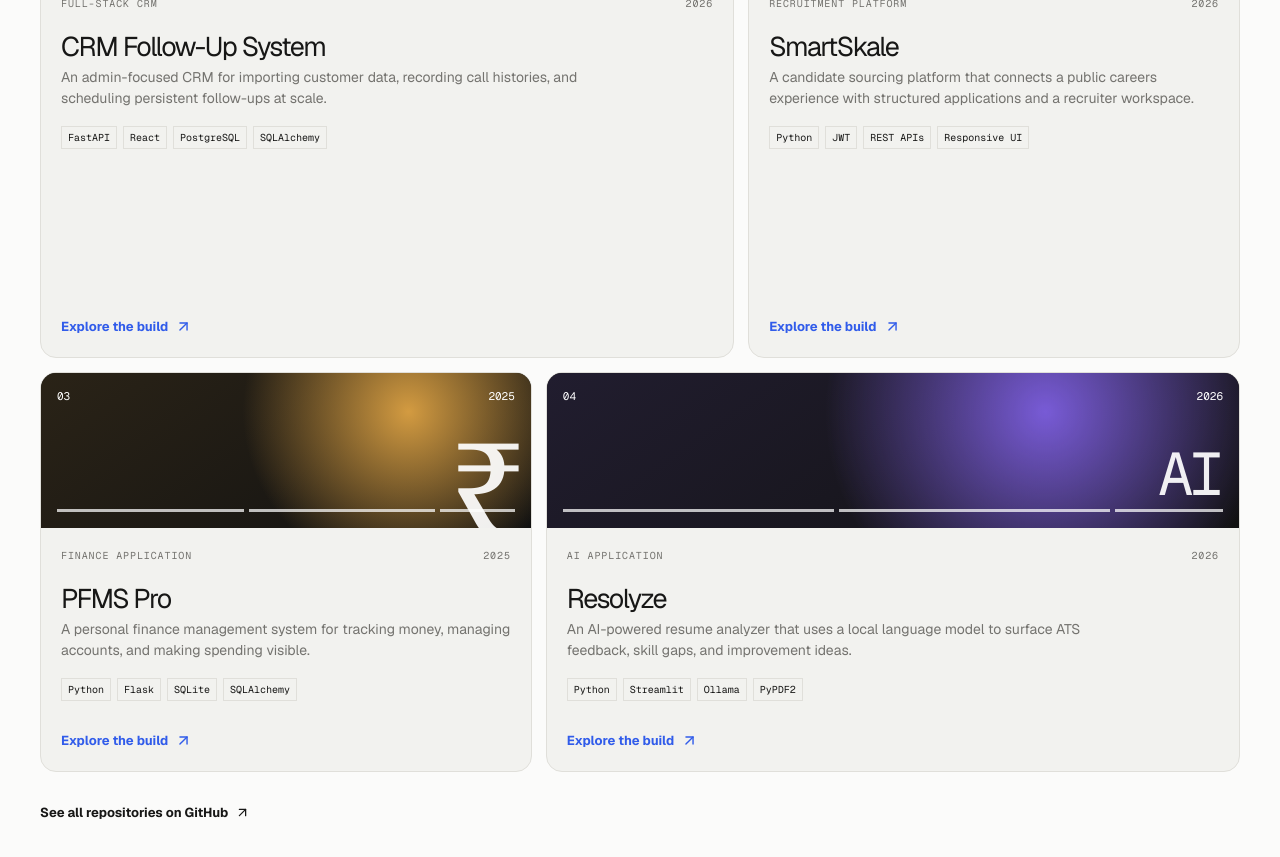
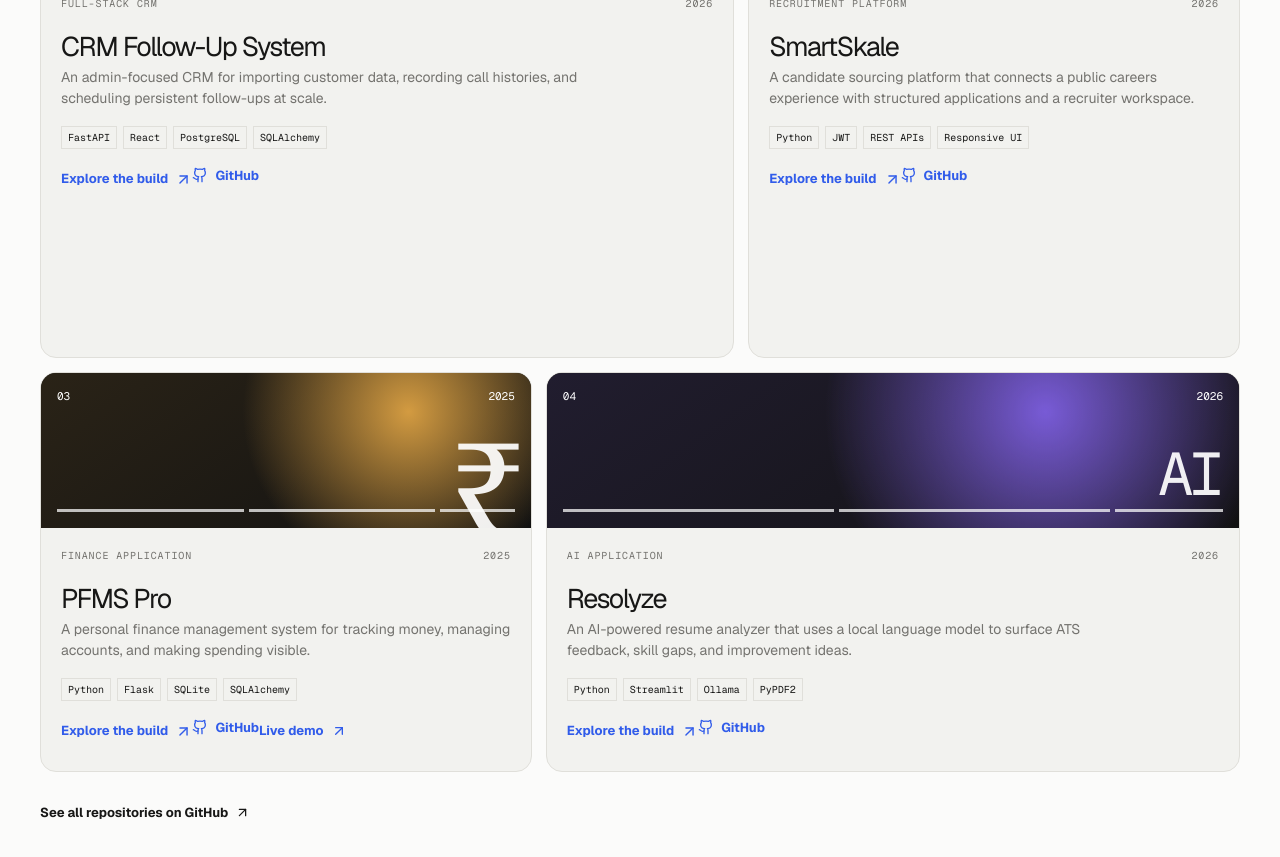
Before and after one commit to Kunal-debug1/Portfolio, a Next.js app: page / in a window 1280 px wide. Shown: the part 1720-2577 px from the top of the page. Built offline with nearby package versions, Linux system fonts and the light colour scheme.

Commit message:
Refresh project explorer and add direct repository links

```diff
--- a/src/components/project-explorer.tsx
+++ b/src/components/project-explorer.tsx
@@ -1,10 +1,11 @@
 "use client";
 import Link from "next/link";
-import { ArrowUpRight } from "lucide-react";
+import { ArrowUpRight, Github } from "lucide-react";
 import { useMemo, useState } from "react";
 import type { Project } from "@/data/portfolio";
 
 const filters = ["All", "Systems", "AI", "Finance"];
+
 export function ProjectExplorer({ projects }: { projects: Project[] }) {
   const [filter, setFilter] = useState("All");
   const visible = useMemo(() => projects.filter((project) => {
@@ -12,5 +13,30 @@ export function ProjectExplorer({ projects }: { projects: Project[] }) {
     if (filter === "Systems") return ["crm-follow-up-system", "smartskale-candidate-sourcing"].includes(project.slug);
     return project.category.toLowerCase().includes(filter.toLowerCase());
   }), [filter, projects]);
-  return <><div className="filter-bar" role="tablist" aria-label="Filter projects">{filters.map(item => <button role="tab" aria-selected={filter === item} className={filter === item ? "active" : ""} key={item} onClick={() => setFilter(item)}>{item}</button>)}</div><div className="project-list">{visible.map(project => <article className={`project-card project-${projects.indexOf(project) + 1}`} key={project.slug}><div className="project-visual" aria-hidden="true"><div className="visual-top"><span>{String(projects.indexOf(project) + 1).padStart(2, "0")}</span><span>{project.year}</span></div><div className="visual-icon">{project.symbol}</div><div className="visual-lines"><i /><i /><i /></div></div><div className="project-content"><div className="project-meta"><span>{project.category}</span><span>{project.year}</span></div><h3>{project.title}</h3><p>{project.description}</p><div className="tags">{project.technologies.map(t => <span key={t}>{t}</span>)}</div><Link className="project-link" href={`/work/${project.slug}`}>Explore the build <ArrowUpRight size={17} /></Link></div></article>)}</div></>;
+
+  return <>
+    <div className="filter-bar" role="tablist" aria-label="Filter projects">
+      {filters.map(item => <button role="tab" aria-selected={filter === item} className={filter === item ? "active" : ""} key={item} onClick={() => setFilter(item)}>{item}</button>)}
+    </div>
+    <div className="project-list">
+      {visible.map(project => <article className={`project-card project-${projects.indexOf(project) + 1}`} key={project.slug}>
+        <div className="project-visual" aria-hidden="true">
+          <div className="visual-top"><span>{String(projects.indexOf(project) + 1).padStart(2, "0")}</span><span>{project.year}</span></div>
+          <div className="visual-icon">{project.symbol}</div>
+          <div className="visual-lines"><i /><i /><i /></div>
+        </div>
+        <div className="project-content">
+          <div className="project-meta"><span>{project.category}</span><span>{project.year}</span></div>
+          <h3>{project.title}</h3>
+          <p>{project.description}</p>
+          <div className="tags">{project.technologies.map(t => <span key={t}>{t}</span>)}</div>
+          <div className="project-actions">
+            <Link className="project-link" href={`/work/${project.slug}`}>Explore the build <ArrowUpRight size={17} /></Link>
+            <a className="project-link" href={project.github} target="_blank" rel="noreferrer"><Github size={16} /> GitHub</a>
+            {project.live && <a className="project-link" href={project.live} target="_blank" rel="noreferrer">Live demo <ArrowUpRight size={16} /></a>}
+          </div>
+        </div>
+      </article>)}
+    </div>
+  </>;
 }
```
